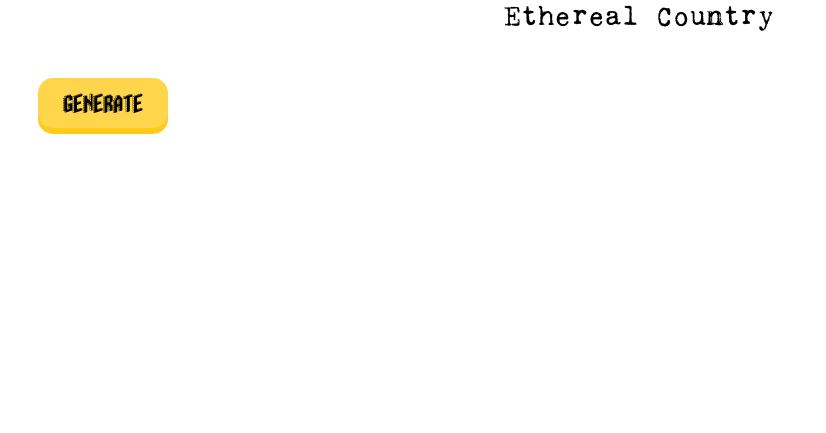
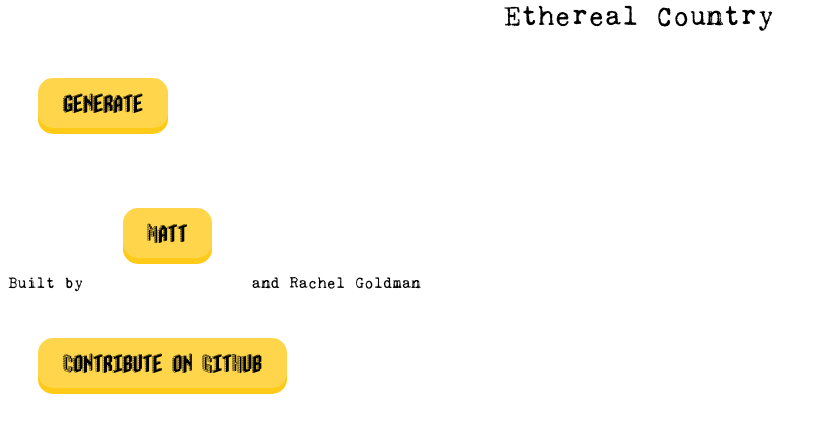
Before and after one commit to robotmlg/help-me-name-my-project, a Django app: page / in a window 1280 px wide. Shown: the part 173-606 px from the top of the page, without its empty margins (0-826 px from the left). Run offline with Django 4.2, Linux system fonts and the light colour scheme.

Commit message:
Update index.html

```diff
--- a/name_project/templates/index.html
+++ b/name_project/templates/index.html
@@ -117,4 +117,12 @@
     </section>
 
 </body>
+	<footer>
+		<p>
+			Built by <a href="https://tacobelllabs.net/@robotmlg">Matt</a> and Rachel Goldman
+		</p>
+		<p>
+			<a href="https://github.com/robotmlg/help-me-name-my-project">Contribute on GitHub</a>
+		</p>
+	</footer>
 </html>
```
